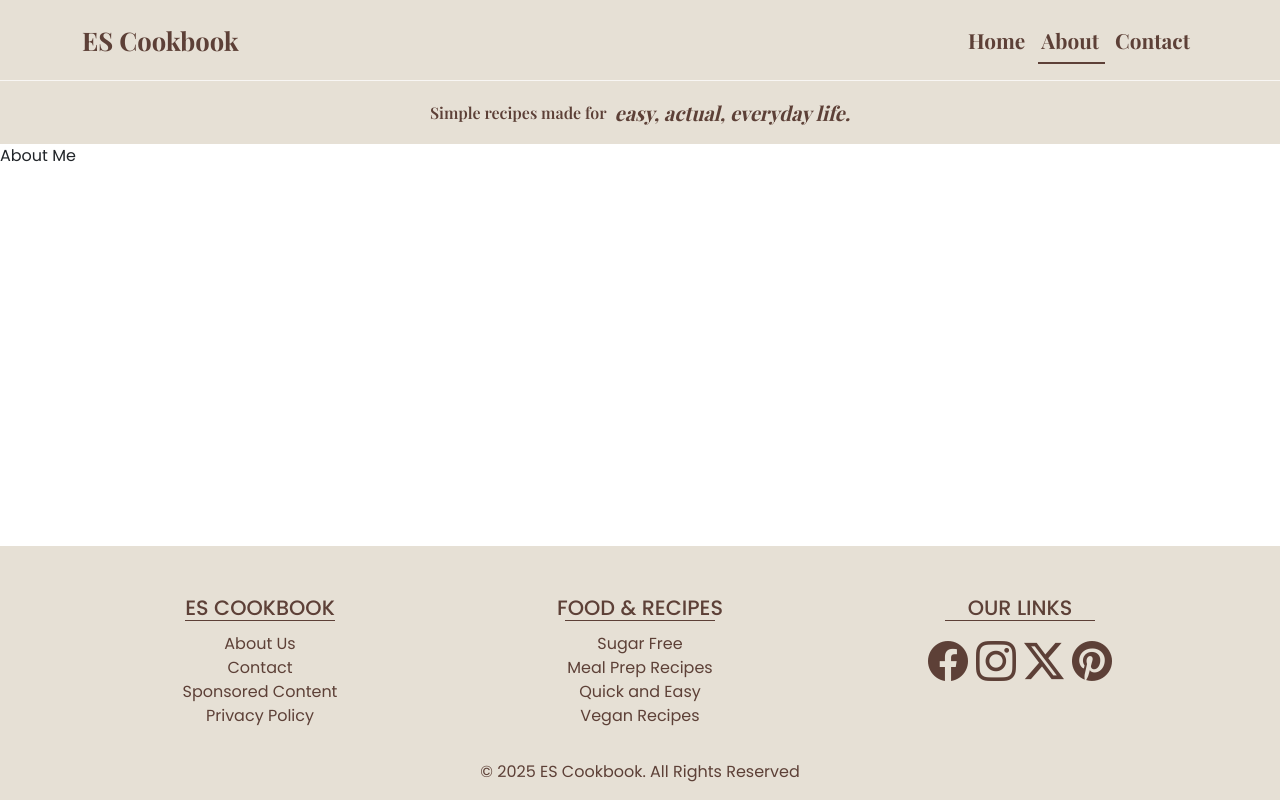
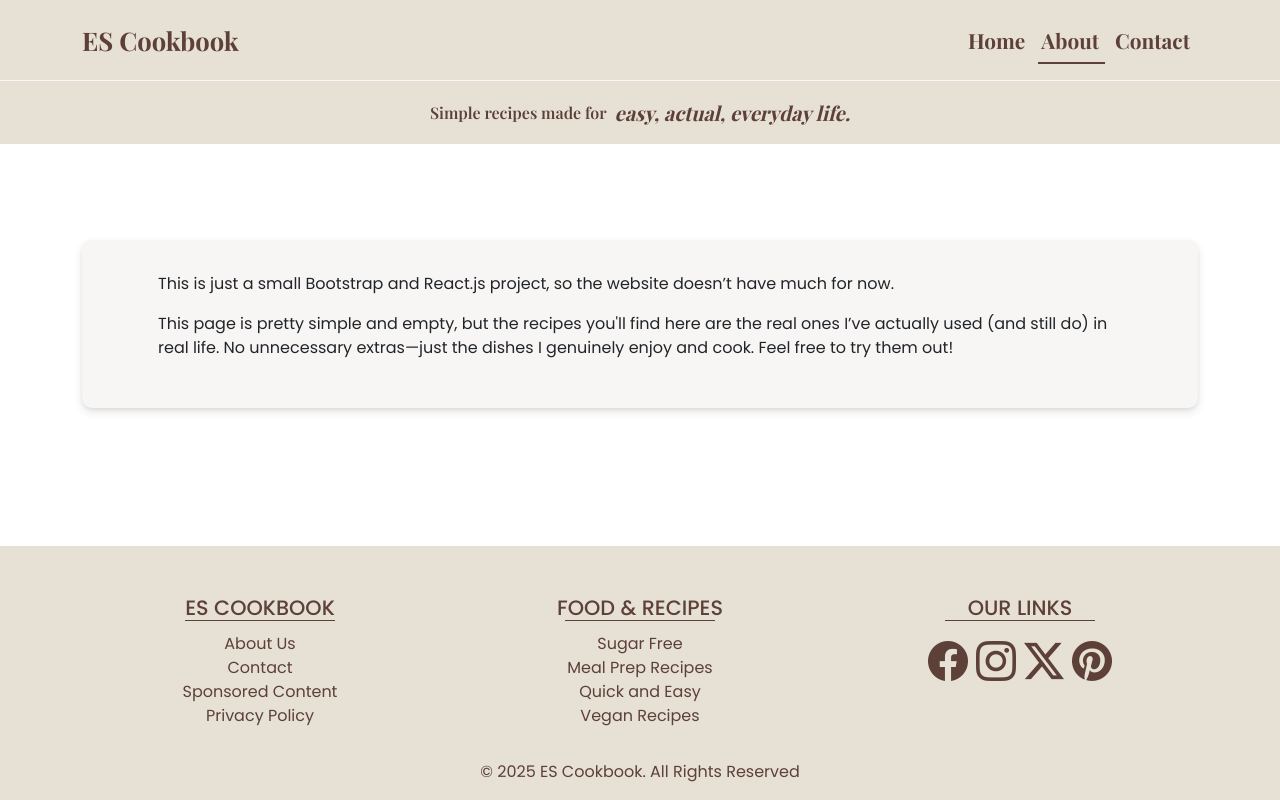
Before and after one commit to EmirSalmanDev/es_cookbook, a React (Vite) app in the folder es_cookbook/: page /aboutMe in a window 1280 px wide. Built offline with nearby package versions, Linux system fonts and the light colour scheme; a web font is replaced by a local one.

Commit message:
about page added

```diff
--- a/es_cookbook/src/pages/About.jsx
+++ b/es_cookbook/src/pages/About.jsx
@@ -1,7 +1,29 @@
-import React from "react";
+import { Container, Row, Col } from "react-bootstrap";
+import "../styles/about.css";
 
 function About() {
-  return <div>About Me</div>;
+  return (
+    <>
+      <div className="about-me">
+        <Container>
+          <Row>
+            <Col>
+              <p>
+                This is just a small Bootstrap and React.js project, so the
+                website doesn’t have much for now.
+              </p>
+              <p>
+                This page is pretty simple and empty, but the recipes you'll
+                find here are the real ones I’ve actually used (and still do) in
+                real life. No unnecessary extras—just the dishes I genuinely
+                enjoy and cook. Feel free to try them out!
+              </p>
+            </Col>
+          </Row>
+        </Container>
+      </div>
+    </>
+  );
 }
 
 export default About;
--- /dev/null
+++ b/es_cookbook/src/styles/about.css
@@ -0,0 +1,14 @@
+.about-me .container .row {
+    background-color: var(--light-grey);
+    border-radius: 10px;
+    padding: 2rem 4rem;
+    box-shadow: 0 4px 10px rgba(0, 0, 0, 0.1),
+                0 2px 4px rgba(0, 0, 0, 0.06);
+    margin: 6rem 0;
+}
+
+@media (max-width: 576px) {
+    .about-me .container .row {
+        padding: 2rem 1rem;
+    }
+}
--- a/es_cookbook/src/styles/home.css
+++ b/es_cookbook/src/styles/home.css
@@ -159,7 +159,7 @@
         margin-top: 0;
         font-size: 0.875rem;
         display: -webkit-box;
-        -webkit-line-clamp: 3; /* 3 satırda sınırlama yapar */
+        -webkit-line-clamp: 3; /* 3 line limit */
         -webkit-box-orient: vertical;
         overflow: hidden;
         text-overflow: ellipsis;
```
